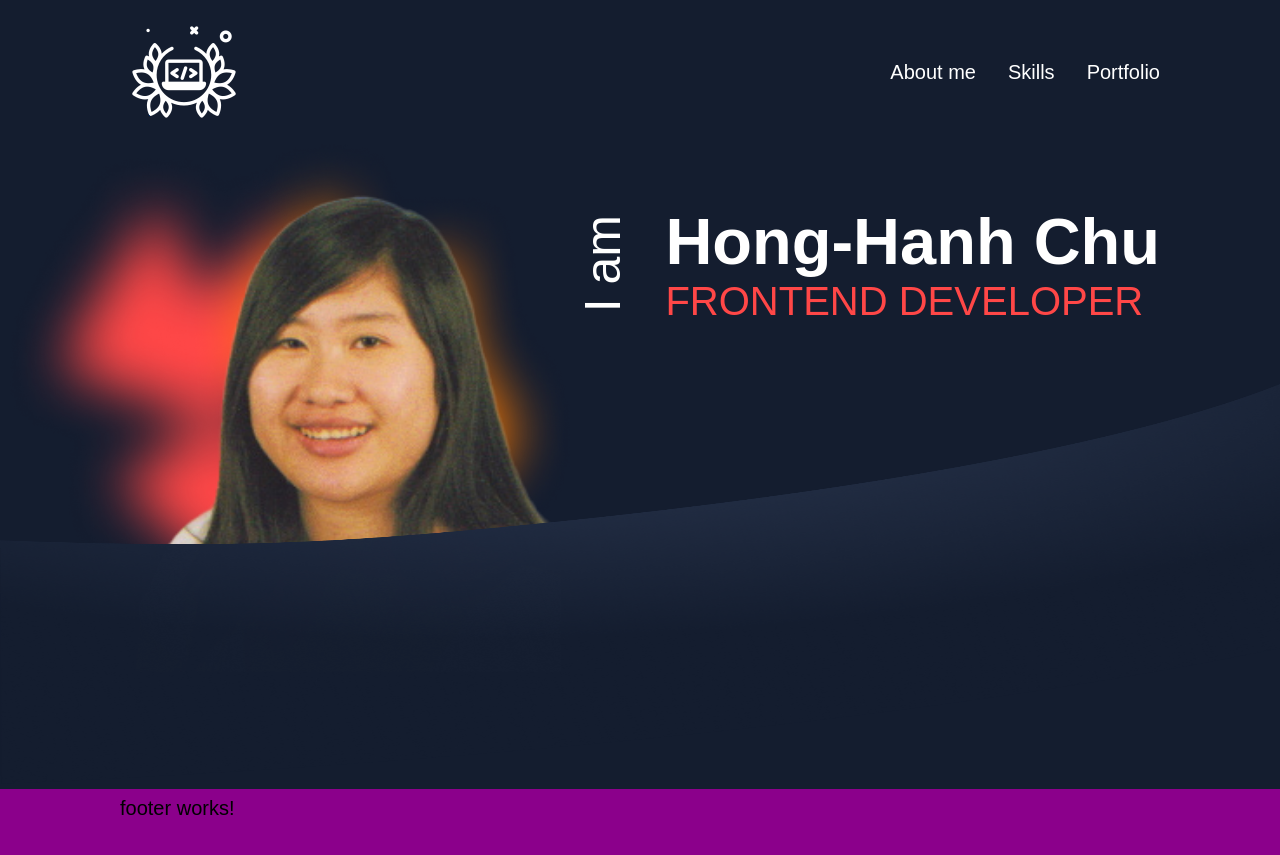
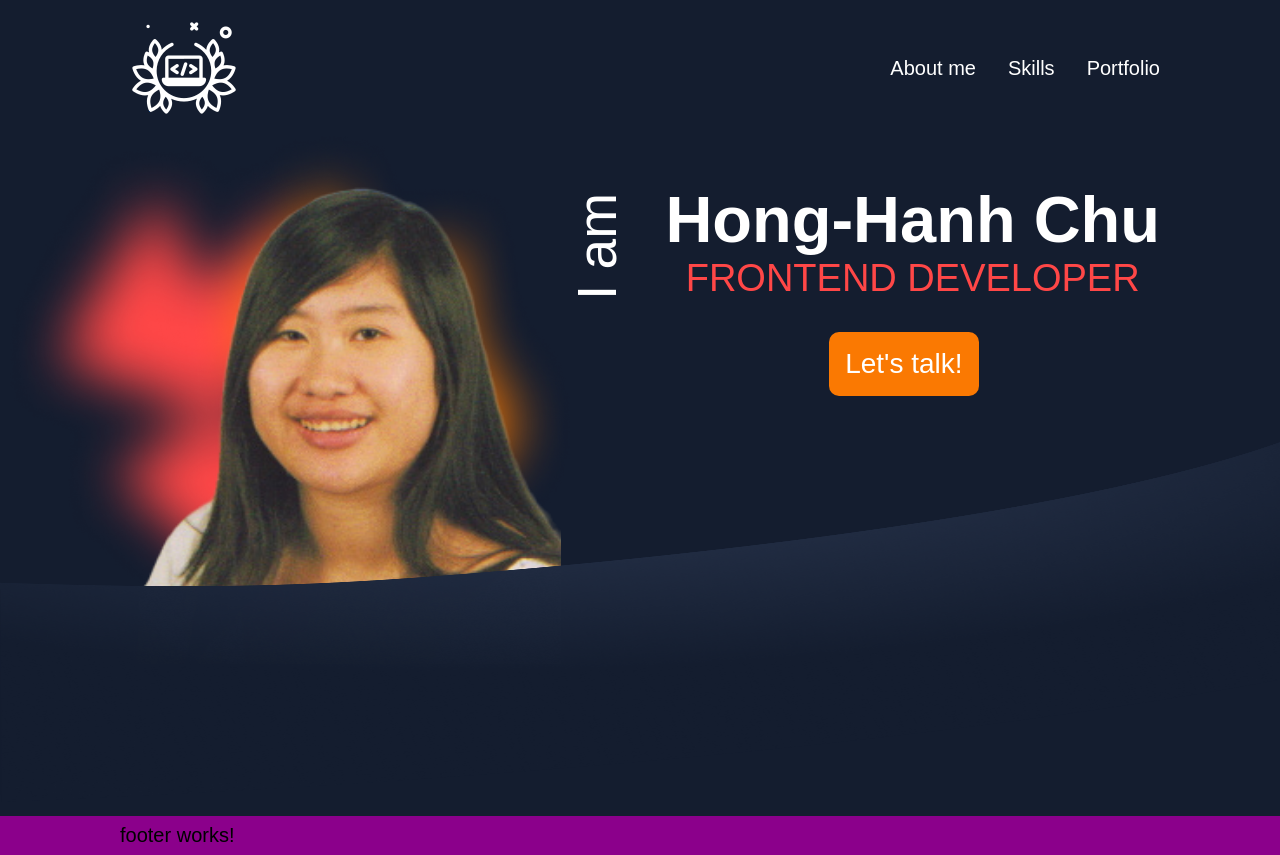
Before and after one commit to Hanmuni/Portfolio, an Angular app: page / in a window 1280 px wide. Before the commit the page ends 828 px from the top, so only its background shows below. Built offline with nearby package versions, Linux system fonts and the light colour scheme.

Commit message:
add contact-btn

```diff
--- a/src/app/frontpage/frontpage.component.html
+++ b/src/app/frontpage/frontpage.component.html
@@ -11,20 +11,31 @@
 
     <div class="introduction">
 
+      <div class="introduction-text">
 
         <h1 class="vertical-text"> I am </h1>
 
+        <div class="horizontal-text">
 
-      <div class="horizontal-text">
+          <span class="name"> Hong-Hanh Chu </span>
+          <br>
+          <span class="job-title"> FRONTEND DEVELOPER </span>
 
-        <span class="name"> Hong-Hanh Chu </span>
-        <br>
-        <span class="job-title"> FRONTEND DEVELOPER </span>
+        </div>
 
       </div>
+
+      <div class="contact-btn">
+
+        <button> Let's talk! </button>
+
+      </div>
+
+
     </div>
 
   </div>
+
 
   <div class="vector">
 
--- a/src/app/frontpage/frontpage.component.scss
+++ b/src/app/frontpage/frontpage.component.scss
@@ -1,17 +1,16 @@
 .frontpage {
   background-color: #141D2F;
+  height: 85%;
 }
 
 .profile {
   display: flex;
   justify-content: space-between;
-  height: 30vh;
+  height: 45%;
 }
 
 .profile-picture {
   position: relative;
-  width: 500px;
-  height: 500px;
 }
 
 .profile-img {
@@ -23,7 +22,6 @@
 }
 
 .shadow {
-
   position: absolute;
   width: 45vw;
   right: 0;
@@ -35,16 +33,19 @@
 .introduction {
   color: white;
   display: flex;
-  justify-content: flex-end;
   align-items: center;
-  width: 100%;
+  justify-content: center;
+  flex-direction: column;
+}
+
+.introduction-text {
+  display: flex;
 }
 
 .vertical-text {
   writing-mode: vertical-rl;
   transform: rotate(180deg);
-  font-size: calc(45px + 0.390625vw);
-  margin-block-end: 0;
+  font-size: calc(50px + 0.390625vw);
   font-weight: normal;
 }
 
@@ -59,16 +60,39 @@
 
 .job-title {
   color: #FF4747;
-  font-size: calc(35px + 0.390625vw);
+  font-size: calc(33px + 0.390625vw);
+  display: flex;
+  justify-content: center;
 }
+
+.contact-btn {
+  margin-top: 32px;
+
+  button {
+    font-size: calc(23px + 0.390625vw);
+    background-color: #FA7902;
+    padding: 16px;
+    color: white;
+    border: none;
+    border-radius: 10px;
+    transition: all 225ms ease-in-out;
+
+
+    &:hover {
+      cursor: pointer;
+      background-color: #FF4747;
+      transform: scale(1.1);
+    }
+  }
+}
+
 
 .vector {
   position: relative;
 
   img {
     width: 100%;
-    height: 50vh;
-    object-fit: fill;
+    height: 45vh;
     z-index: 1;
   }
 }
--- a/src/app/header-menu/header-menu.component.scss
+++ b/src/app/header-menu/header-menu.component.scss
@@ -8,6 +8,7 @@
   position: sticky;
   top: 0;
   z-index: 100;
+  height: 15%;
 
 
   img {
```
